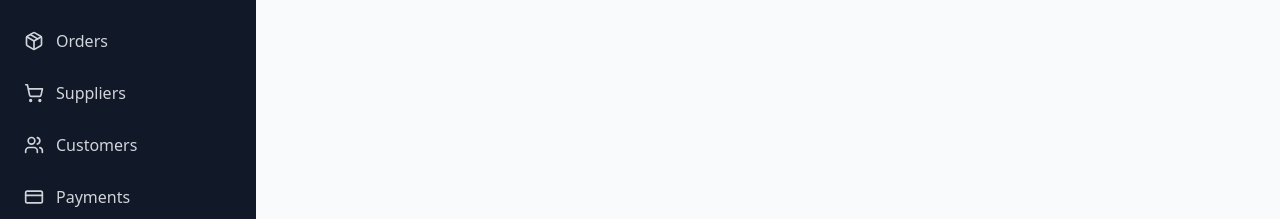
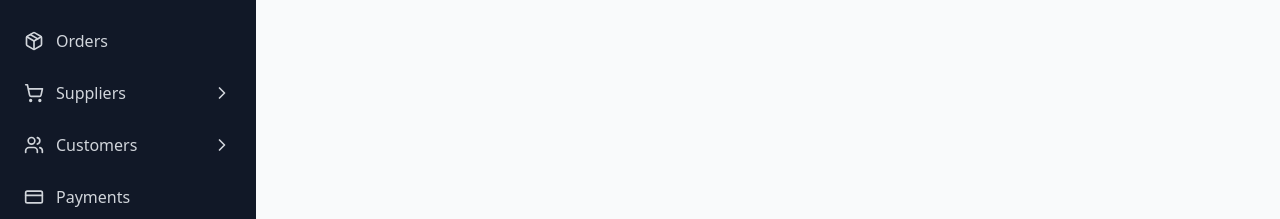
Before and after one commit to FuadJemal86/Cnstruaction-Material-Ordering-Admin, a React (Vite) app in the folder cliaynt/: page /admin-page in a window 1280 px wide. Shown: the part 131-350 px from the top of the page. Built offline with nearby package versions, Linux system fonts and the light colour scheme.

Commit message:
feat: enhance Nav component with submenus for Suppliers and Customers; add toggle functionality for better navigation

```diff
--- a/cliaynt/src/components/AdminPage/Nav.jsx
+++ b/cliaynt/src/components/AdminPage/Nav.jsx
@@ -3,7 +3,8 @@ import { Link, Outlet, useLocation } from 'react-router-dom'
 import {
     Menu,
     ChevronLeft,
-    LayoutDashboard,  // <-- correct name
+    ChevronRight,
+    LayoutDashboard,
     Package,
     ShoppingCart,
     Users,
@@ -33,13 +34,41 @@ function Nav() {
     const menuItems = [
         { icon: <LayoutDashboard size={20} />, title: 'Overview', path: '/' },
         { icon: <Package size={20} />, title: 'Orders', path: '/admin-page/order' },
-        { icon: <ShoppingCart size={20} />, title: 'Suppliers', path: '/admin-page/supplier' },
-        { icon: <Users size={20} />, title: 'Customers', path: '/admin-page/customer' },
+        {
+            icon: <ShoppingCart size={20} />,
+            Chevron: <ChevronRight size={20} />,
+            title: 'Suppliers',
+            path: '/admin-page/supplier',
+            subMenu: [
+                { title: 'Online Suppliers', path: '/admin-page/supplier/online' },
+                { title: 'Removed Suppliers', path: '/admin-page/supplier/removed' }
+            ]
+        },
+        {
+            icon: <Users size={20} />,
+            Chevron: <ChevronRight size={20} />,
+            title: 'Customers',
+            path: '/admin-page/customer',
+            subMenu: [
+                { title: 'Removed Customer', path: '/admin-page/supplier/removed' }
+            ]
+        },
         { icon: <CreditCard size={20} />, title: 'Payments', path: '/admin-page/payment' },
         { icon: <Tag size={20} />, title: 'Categories', path: '/admin-page/category' },
         { icon: <Building2 size={20} />, title: 'Bank Account', path: '/admin-page/bank-account' },
         { icon: <MessageSquare size={20} />, title: 'Complaints', path: '/admin-page/complaints' },
     ];
+
+    const [openSubMenus, setOpenSubMenus] = useState({});
+
+    const toggleSubMenu = (title) => {
+        setOpenSubMenus(prev => ({
+            ...prev,
+            [title]: !prev[title]
+        }));
+    };
+
+
 
     return (
         <div className="flex flex-col h-screen lg:flex-row min-h-screen bg-gray-50">
@@ -74,20 +103,52 @@ function Nav() {
                     <ul className="space-y-1 px-3">
                         {menuItems.map((item) => {
                             const isActive = location.pathname === item.path;
+                            const isSubMenuOpen = openSubMenus[item.title];
+
                             return (
-                                <li key={item.path}>
+                                <li key={item.path} className="w-full">
+
                                     <Link
                                         to={item.path}
                                         className={`
-                                            flex items-center py-3 px-3 rounded-lg transition-colors
-                                            ${isActive
-                                                ? 'bg-blue-600 text-white'
-                                                : 'text-gray-300 hover:bg-gray-800 hover:text-white'}
-                                        `}
+                                        flex items-center justify-between py-3 px-3 rounded-lg transition-colors
+                                        ${isActive ? 'bg-blue-600 text-white' : 'text-gray-300 hover:bg-gray-800 hover:text-white'}
+                                    `}
                                     >
-                                        <span className="inline-flex">{item.icon}</span>
-                                        {!collapsed && <span className="ml-3 font-medium">{item.title}</span>}
+                                        <div className="flex items-center">
+                                            <span className="inline-flex">{item.icon}</span>
+                                            {!collapsed && <span className="ml-3 font-medium">{item.title}</span>}
+                                        </div>
+
+                                        {/* Arrow Icon */}
+                                        {!collapsed && item.Chevron && (
+                                            <span className={`ml-auto transform transition-transform ${isSubMenuOpen ? 'rotate-90' : ''}`} onClick={item.subMenu ? () => toggleSubMenu(item.title) : undefined} >
+                                                {item.Chevron}
+                                            </span>
+                                        )}
                                     </Link>
+
+                                    {/* If item has subMenu */}
+                                    {item.subMenu && !collapsed && (
+                                        <ul className={`ml-8 mt-1 space-y-1 ${!isSubMenuOpen ? 'hidden' : ''}`}>
+                                            {item.subMenu.map((subItem) => {
+                                                const isSubActive = location.pathname === subItem.path;
+                                                return (
+                                                    <li key={subItem.path}>
+                                                        <Link
+                                                            to={subItem.path}
+                                                            className={`
+                                                                    block py-2 px-3 rounded-lg text-sm transition-colors
+                                                                ${isSubActive ? 'bg-blue-500 text-white' : 'text-gray-400 hover:bg-gray-700 hover:text-white'}
+                                                                `}
+                                                        >
+                                                            {subItem.title}
+                                                        </Link>
+                                                    </li>
+                                                );
+                                            })}
+                                        </ul>
+                                    )}
                                 </li>
                             );
                         })}
```
